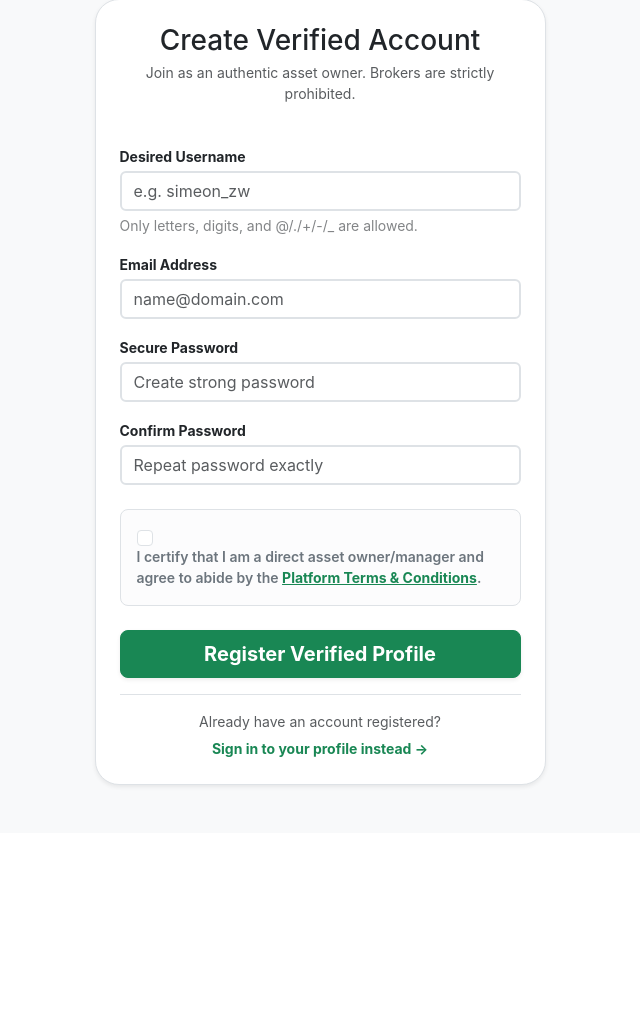
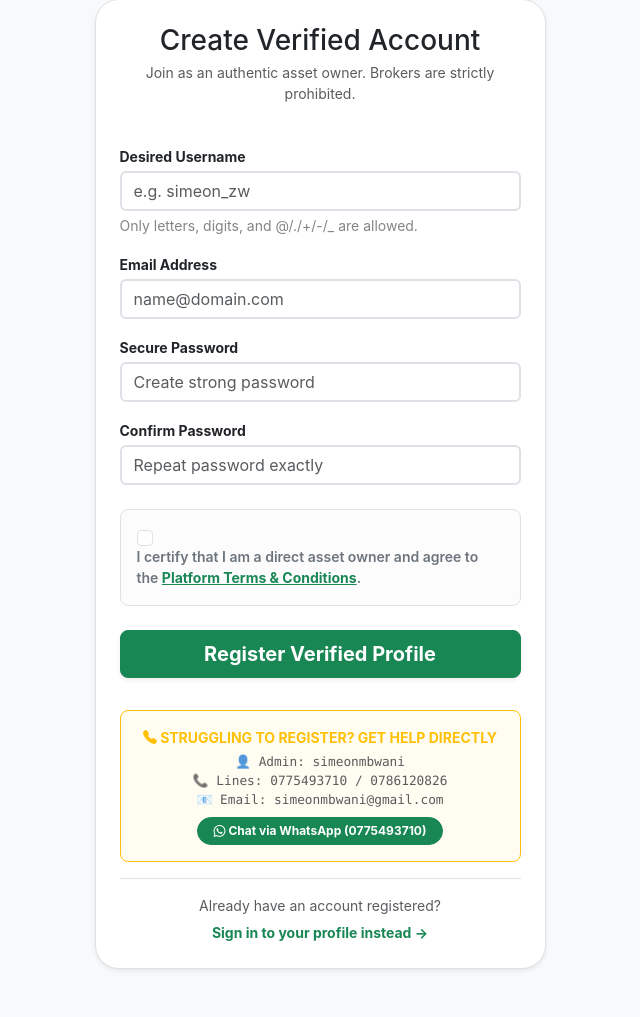
Before and after one commit to simeonmbwani/no-middlemen-market, a Django app: page /accounts/register/ in a window 1280 px wide. Shown: the part 174-1191 px from the top of the page, without its empty margins (320-960 px from the left). Before the commit the page ends 962 px from the top, so only its background shows below. Run offline with Django 5.2, Linux system fonts and the light colour scheme; data comes from the database, SQL or seed files in the repository; both versions use the stored data as it was after the commit.

Commit message:
Wired explicit forgot password triggers and layout helpline data cards onto auth streams

```diff
--- a/accounts/templates/accounts/register.html
+++ b/accounts/templates/accounts/register.html
@@ -32,7 +32,7 @@
             {% if form.errors or form.non_field_errors %}
                 <div class="alert alert-danger rounded-3 p-3 mb-3 small shadow-sm">
                     <h6 class="fw-bold mb-1"><i class="bi bi-exclamation-triangle-fill"></i> Registration Issue Detected:</h6>
-                    <ul class="mb-2 ps-3">
+                    <ul class="mb-0 ps-3">
                         {% for field, errors in form.errors.items %}
                             {% for error in errors %}
                                 <li><strong>{{ field|title }}:</strong> {{ error }}</li>
@@ -42,12 +42,6 @@
                             <li>{{ error }}</li>
                         {% endfor %}
                     </ul>
-                    <div class="border-top pt-2 mt-2 bg-transparent text-center">
-                        <span class="d-block fw-semibold text-danger mb-1">Struggling to sign up?</span>
-                        <a href="#" data-bs-toggle="modal" data-bs-target="#settingsModal" class="btn btn-xs btn-outline-danger py-1 px-3 fw-bold rounded-pill text-decoration-none">
-                            <i class="bi bi-telephone-fill me-1"></i> Contact Live Help Center
-                        </a>
-                    </div>
                 </div>
             {% endif %}
 
@@ -78,7 +72,7 @@
                 <div class="mb-4 form-check bg-light-subtle p-3 rounded-3 border">
                     <input type="checkbox" class="form-check-input ms-0 me-2" id="termsCheck" required>
                     <label class="form-check-label small fw-semibold text-secondary" for="termsCheck">
-                        I certify that I am a direct asset owner/manager and agree to abide by the
+                        I certify that I am a direct asset owner and agree to the
                         <a href="#" data-bs-toggle="modal" data-bs-target="#settingsModal" class="text-success text-decoration-underline fw-bold">Platform Terms & Conditions</a>.
                     </label>
                 </div>
@@ -87,6 +81,18 @@
                     Register Verified Profile
                 </button>
             </form>
+
+            <div class="p-3 rounded-3 border border-warning my-3 text-center" style="background-color: rgba(255, 193, 7, 0.05);">
+                <span class="d-block small fw-bold text-warning text-uppercase mb-1"><i class="bi bi-telephone-fill"></i> Struggling to Register? Get Help Directly</span>
+                <div class="small font-monospace text-muted mb-2" style="font-size: 0.8rem;">
+                    👤 Admin: simeonmbwani <br>
+                    📞 Lines: 0775493710 / 0786120826 <br>
+                    📧 Email: simeonmbwani@gmail.com
+                </div>
+                <a href="https://wa.me/263775493710?text=I%20am%20struggling%20to%20register%20on%20the%20marketplace" target="_blank" class="btn btn-xs btn-success fw-bold text-white py-1 px-3 rounded-pill text-decoration-none" style="font-size: 0.75rem;">
+                    <i class="bi bi-whatsapp"></i> Chat via WhatsApp (0775493710)
+                </a>
+            </div>
 
             <div class="text-center border-top pt-3">
                 <p class="small text-muted mb-1">Already have an account registered?</p>
```
Also changed, not shown: accounts/templates/accounts/login.html (+7 -3 lines), db.sqlite3.
